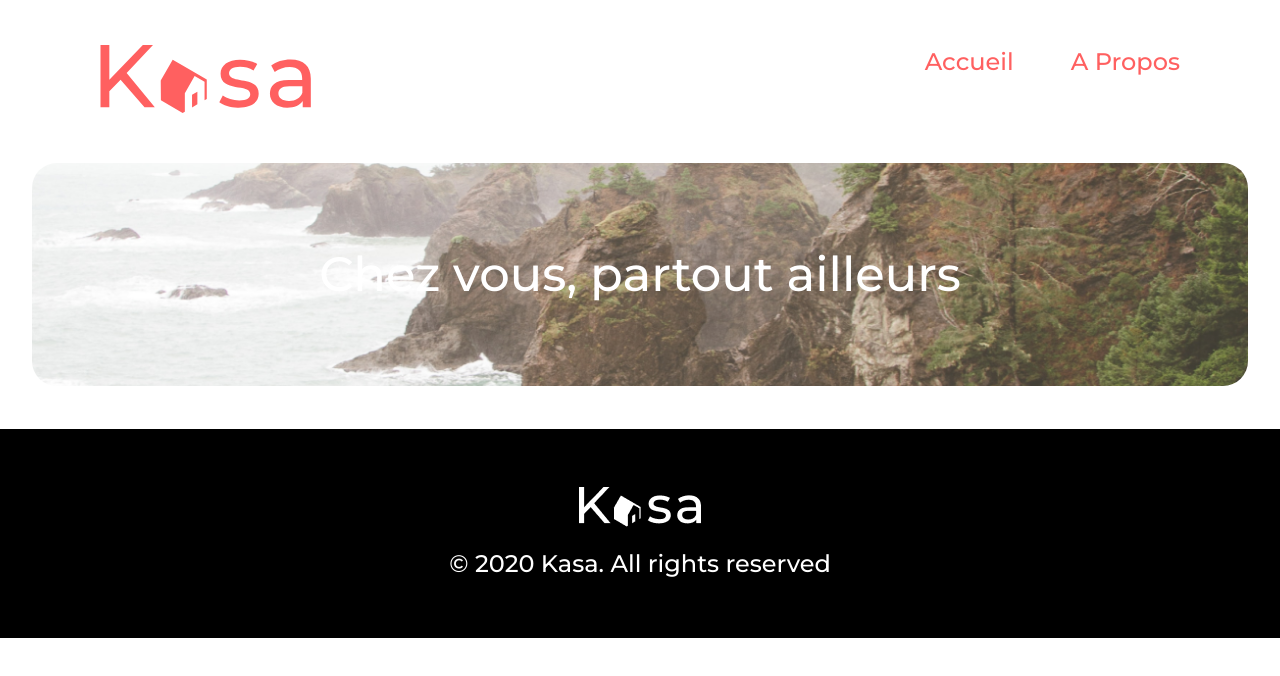
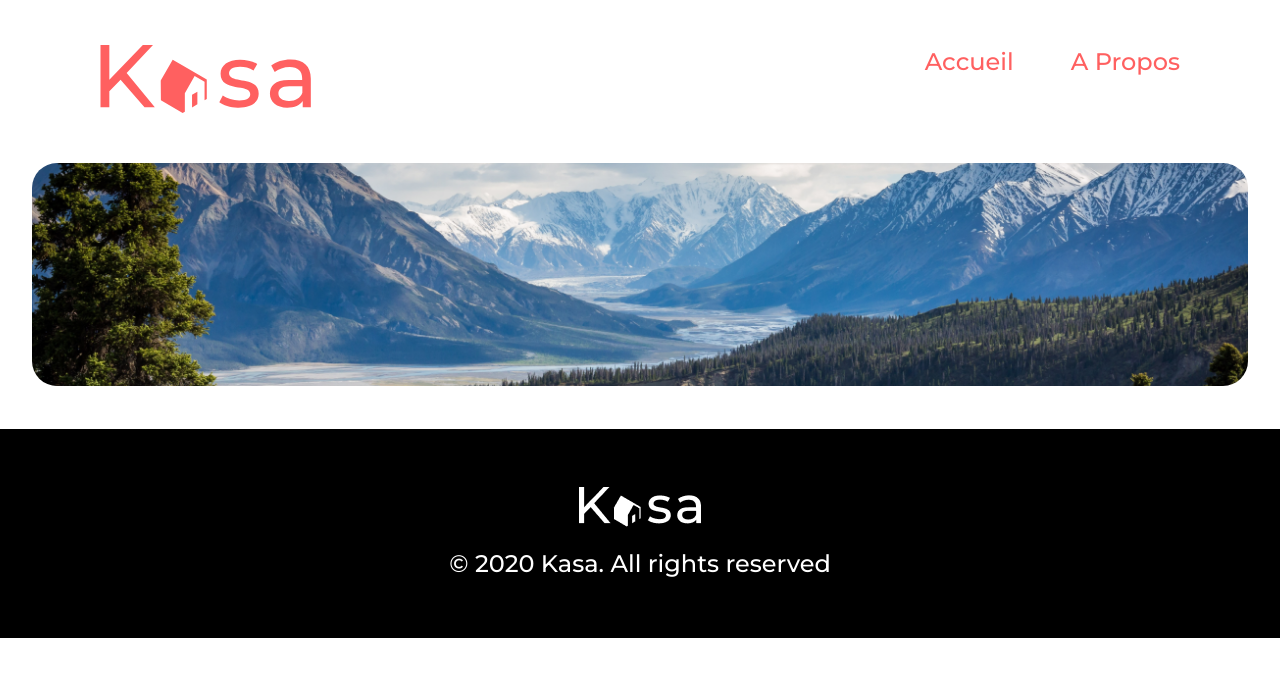
Before and after one commit to MalletCamille/Kasa, a React (Vite) app: page /About in a window 1280 px wide. Shown: the top 676 px of the page. Built offline with nearby package versions, Linux system fonts and the light colour scheme; a web font is replaced by a local one.

Commit message:
feat (AboutBanner)

```diff
--- a/src/components/Banner.jsx
+++ b/src/components/Banner.jsx
@@ -1,11 +1,17 @@
 import bannerimg from '../assets/Banner_Home.png'
 import '../style/Banner.scss'
+import PropTypes from 'prop-types';
 
-function Banner() {
+Banner.Proptypes = {
+    Tagline: PropTypes.bool,
+    image : PropTypes.string.isRequired,
+}
+
+function Banner({ Tagline, image }) {
     return (
         <div className = "banner">
-                <img className="banner__home" src={bannerimg} alt="Bannière page d'Accueil" />
-                <span className='banner__tagline'>Chez vous, partout ailleurs</span>
+                <img className="banner__home" src={image} alt="Bannière page d'Accueil" />
+                {Tagline && <span className='banner__tagline'>Chez vous, partout ailleurs</span>}
         </div>
     )
 }
--- a/src/pages/About/About.jsx
+++ b/src/pages/About/About.jsx
@@ -1,9 +1,10 @@
 import Banner from '../../components/Banner.jsx'
+import imgbannerabout from '../../assets/Banner_About.png'
 
 function About() {
     return (
       <div className="banner__about">
-           <Banner/>
+           <Banner Tagline={false} image={imgbannerabout} />
       </div>
 
 
--- a/src/pages/Home/Home.jsx
+++ b/src/pages/Home/Home.jsx
@@ -2,12 +2,13 @@ import Banner from '../../components/Banner.jsx'
 import {Fragment} from 'react'
 import json from '../../../data/appartments.json'
 import Card from '../../components/Card.jsx'
+import imgbannerhome from '../../assets/Banner_Home.png'
 
 function Home() {
   return (
     <Fragment>
       <div className='banner__container'>
-        <Banner/>
+        <Banner Tagline={true} image={imgbannerhome} />
       </div>
     <main className='main'>
     {json.map(appartments=> (
```
Also changed, not shown: src/assets/Banner_About.png (added).
